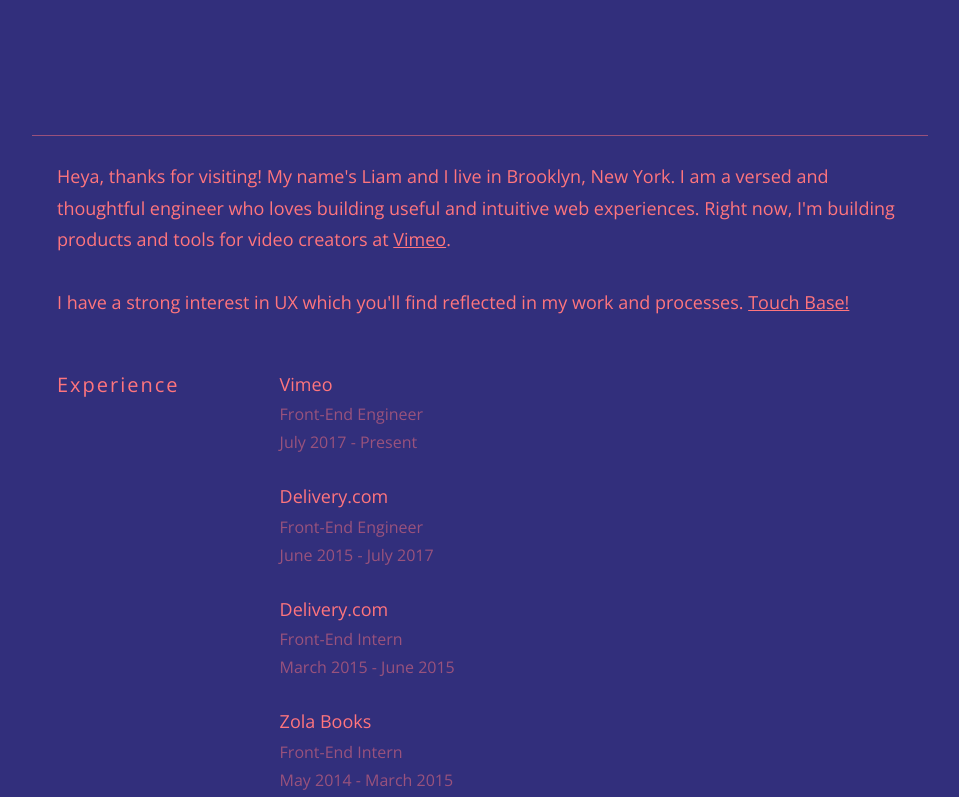
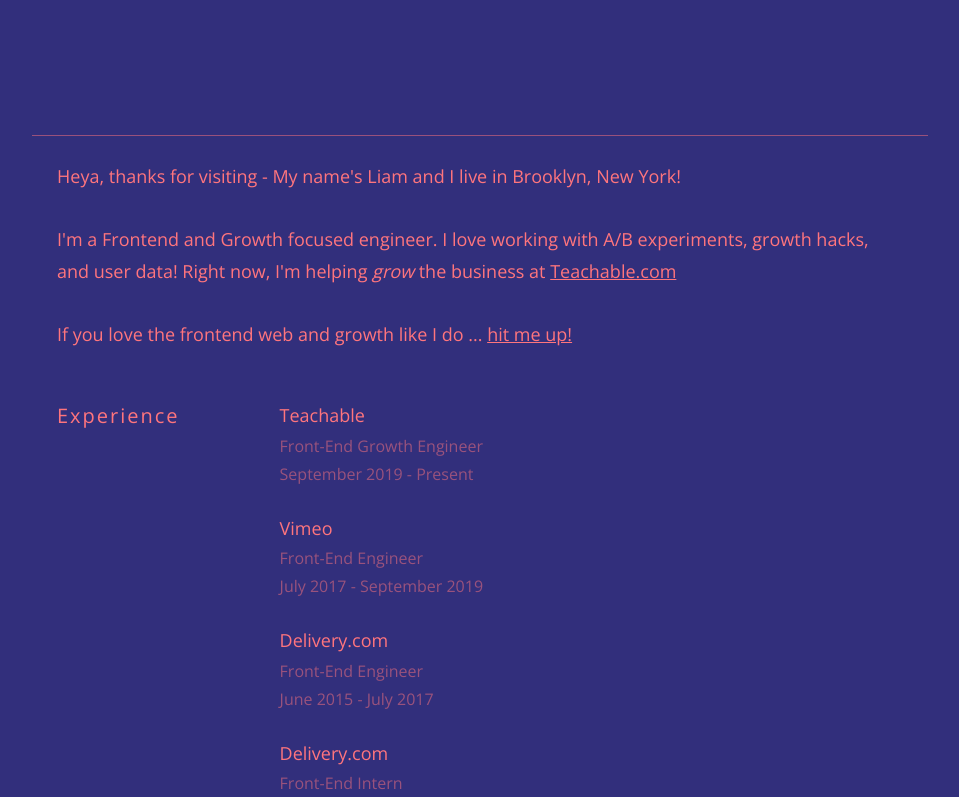
Before and after one commit to liamMellor/portoflio-react, a React app: page / in a window 1280 px wide. Shown: the part 664-1461 px from the top of the page, without its empty margins (160-1119 px from the left). Built offline with nearby package versions, Linux system fonts and the light colour scheme.

Commit message:
cv updates

```diff
--- a/src/client/components/About.jsx
+++ b/src/client/components/About.jsx
@@ -9,13 +9,15 @@
         return (
             <div className="About border-light animation fadeDown">
                 <div className="About__description">
-                    Heya, thanks for visiting! My name's Liam and I live in Brooklyn, New York.
-                    I am a versed and thoughtful engineer who loves building useful and intuitive web experiences.
-                    Right now, I'm building products and tools for video creators at <a href="https://vimeo.com" target="_blank" style={{ 'textDecoration': 'underline' }}>Vimeo</a>.
+                    Heya, thanks for visiting - My name's Liam and I live in Brooklyn, New York!
                     <br></br>
                     <br></br>
-                    I have a strong interest in UX which you'll find reflected in my work and processes.
-                    <span> </span><a className="About__email" href="mailto:liam.r.mellor@gmail.com?Subject=Hello">Touch Base!</a>
+                    I'm a Frontend and Growth focused engineer. I love working with A/B experiments,
+                    growth hacks, and user data! Right now, I'm helping <em>grow</em> the business at
+                    <span> </span><a href="https://teachable.com" target="_blank" style={{ 'textDecoration': 'underline' }}>Teachable.com</a>
+                    <br></br>
+                    <br></br>
+                    If you love the frontend web and growth like I do ... <a className="About__email" href="https://www.youtube.com/watch?v=dQw4w9WgXcQ">hit me up!</a>
                 </div>
                 <Cv />
             </div>
--- a/src/client/components/Cv.jsx
+++ b/src/client/components/Cv.jsx
@@ -11,9 +11,14 @@
                     <div className="Cv__experience__title">Experience</div>
                     <div className="Cv__experience__text">
                         <div className="Cv__experience__item">
+                            <div className="Cv__experience__1"><a href="https://www.teachable.com/" target="_blank">Teachable</a></div>
+                            <div className="Cv__experience__2 light">Front-End Growth Engineer</div>
+                            <div className="Cv__experience__3 light">September 2019 - Present</div>
+                        </div>
+                        <div className="Cv__experience__item">
                             <div className="Cv__experience__1"><a href="https://www.vimeo.com/" target="_blank">Vimeo</a></div>
                             <div className="Cv__experience__2 light">Front-End Engineer</div>
-                            <div className="Cv__experience__3 light">July 2017 - Present</div>
+                            <div className="Cv__experience__3 light">July 2017 - September 2019</div>
                         </div>
                         <div className="Cv__experience__item">
                             <div className="Cv__experience__1"><a href="https://www.delivery.com/" target="_blank">Delivery.com</a></div>
```
